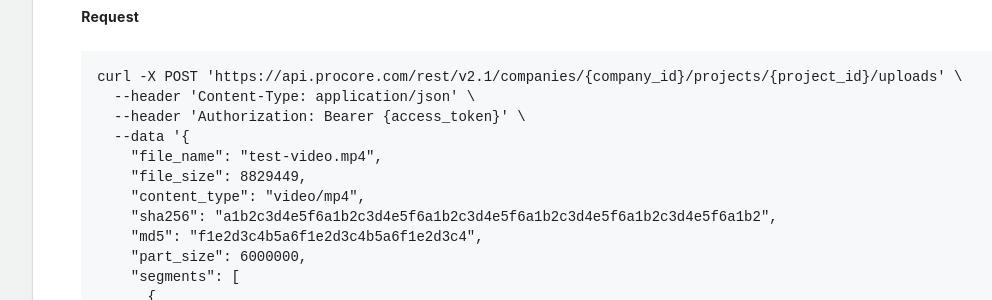
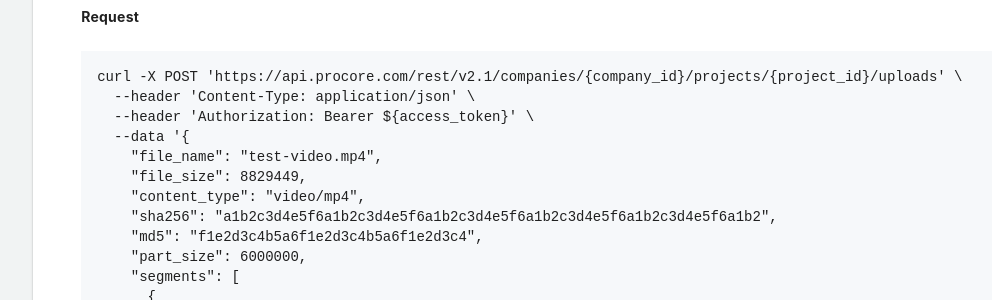
Before and after one commit to procore/documentation, a Jekyll site: the page built from tutorials/tutorial_unified_uploads.md, in a window 1280 px wide and 900 px high, scrolled down 5758 px. Shown: the part 191-491 px from the top of the window, without its empty margins (224-1216 px from the left). Built offline with Jekyll 4.4.1, drawn with Linux system fonts in a browser that asks for light colours; comment, search, counter and statistics services are not loaded; some of the changed text lies outside the part shown.

Commit message:
review comment

````diff
--- a/tutorials/tutorial_unified_uploads.md
+++ b/tutorials/tutorial_unified_uploads.md
@@ -76,7 +76,7 @@ For a single-part upload, set `part_size` equal to `file_size`. The `segments` a
 ```
 curl -X POST 'https://api.procore.com/rest/v2.1/companies/{company_id}/projects/{project_id}/uploads' \
   --header 'Content-Type: application/json' \
-  --header 'Authorization: Bearer {access_token}' \
+  --header 'Authorization: Bearer ${access_token}' \
   --data '{
     "file_name": "report.pdf",
     "file_size": 2097152,
@@ -154,7 +154,7 @@ Notify Procore that the upload is complete by submitting the ETag.
 ```
 curl -X PATCH 'https://api.procore.com/rest/v2.1/companies/{company_id}/projects/{project_id}/uploads/01JEXAMPLE00000000000000001' \
   --header 'Content-Type: application/json' \
-  --header 'Authorization: Bearer {access_token}' \
+  --header 'Authorization: Bearer ${access_token}' \
   --data '{
     "part_etags": ["d41d8cd98f00b204e9800998ecf8427e"]
   }'
@@ -180,7 +180,7 @@ The file is not ready for use in Procore until this status is reached.
 
 ```
 curl -X GET 'https://api.procore.com/rest/v2.1/companies/{company_id}/projects/{project_id}/uploads/01JEXAMPLE00000000000000001' \
-  --header 'Authorization: Bearer {access_token}'
+  --header 'Authorization: Bearer ${access_token}'
 ```
 
 **Response (200 OK)**
@@ -211,7 +211,7 @@ Use the `upload_id` (returned as `file_upload_id`) to associate the uploaded fil
 ```
 curl -X PATCH 'https://api.procore.com/rest/v1.4/companies/{company_id}/projects/{project_id}/collaborative_documents/document_uploads' \
   --header 'Content-Type: application/json' \
-  --header 'Authorization: Bearer {access_token}' \
+  --header 'Authorization: Bearer ${access_token}' \
   --data '{
     "document_upload_ids": ["{document_upload_id}"],
     "update_params": [
@@ -284,7 +284,7 @@ Provide `part_size` and a `segments` array with per-part checksums.
 ```
 curl -X POST 'https://api.procore.com/rest/v2.1/companies/{company_id}/projects/{project_id}/uploads' \
   --header 'Content-Type: application/json' \
-  --header 'Authorization: Bearer {access_token}' \
+  --header 'Authorization: Bearer ${access_token}' \
   --data '{
     "file_name": "test-video.mp4",
     "file_size": 8829449,
@@ -373,7 +373,7 @@ Submit all ETags in the same order as the segments from the POST response.
 ```
 curl -X PATCH 'https://api.procore.com/rest/v2.1/companies/{company_id}/projects/{project_id}/uploads/01JEXAMPLE00000000000000002' \
   --header 'Content-Type: application/json' \
-  --header 'Authorization: Bearer {access_token}' \
+  --header 'Authorization: Bearer ${access_token}' \
   --data '{
     "part_etags": [
       "65fa016357a18272ce086ff4694ba61a",
@@ -401,7 +401,7 @@ Poll the upload status until it transitions to `available`.
 
 ```
 curl -X GET 'https://api.procore.com/rest/v2.1/companies/{company_id}/projects/{project_id}/uploads/01JEXAMPLE00000000000000002' \
-  --header 'Authorization: Bearer {access_token}'
+  --header 'Authorization: Bearer ${access_token}'
 ```
 
 **Response (200 OK)**
@@ -438,7 +438,7 @@ Use the Get Upload Status endpoint to check the current state of an upload, or t
 
 ```
 curl -X GET 'https://api.procore.com/rest/v2.1/companies/{company_id}/projects/{project_id}/uploads/{upload_id}' \
-  --header 'Authorization: Bearer {access_token}'
+  --header 'Authorization: Bearer ${access_token}'
 ```
 
 **Response (200 OK)**
````
